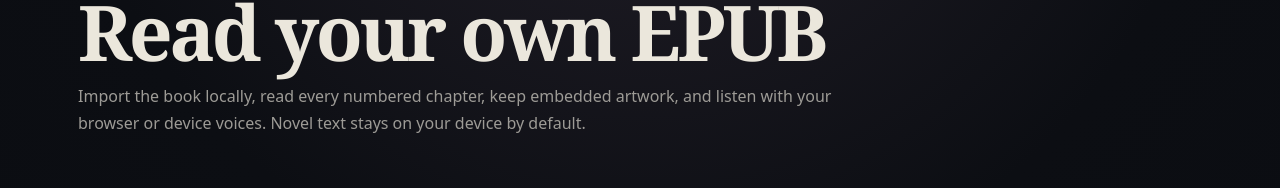
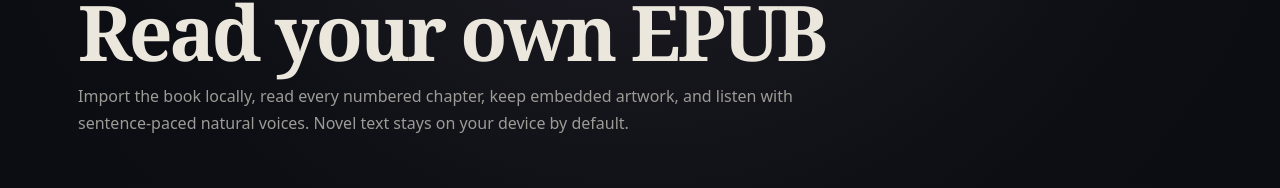
Before and after one commit to Apps24/lotm-companion, a Next.js app: page /read in a window 1280 px wide. Shown: the part 162-350 px from the top of the page. Built offline with nearby package versions, Linux system fonts and the light colour scheme; no server answers.

Commit message:
feat: use natural narrator in reader

```diff
--- a/app/read/page.tsx
+++ b/app/read/page.tsx
@@ -1,8 +1,9 @@
 import ReaderClient from './ReaderClient';
+import NaturalNarrator from './NaturalNarrator';
 
 export const metadata = {
   title: 'Personal EPUB Reader · LOTM Companion',
-  description: 'Read your own LOTM EPUB locally with chapter navigation, embedded images and browser narration.',
+  description: 'Read your own LOTM EPUB locally with chapter navigation, embedded images and natural narration.',
 };
 
 export default function ReadPage() {
@@ -10,8 +11,9 @@ export default function ReadPage() {
     <section className="readerIntro">
       <p className="eyebrow">PHASE 8 · PERSONAL READER</p>
       <h1>Read your own EPUB</h1>
-      <p>Import the book locally, read every numbered chapter, keep embedded artwork, and listen with your browser or device voices. Novel text stays on your device by default.</p>
+      <p>Import the book locally, read every numbered chapter, keep embedded artwork, and listen with sentence-paced natural voices. Novel text stays on your device by default.</p>
     </section>
     <ReaderClient />
+    <NaturalNarrator />
   </main>;
 }
```
